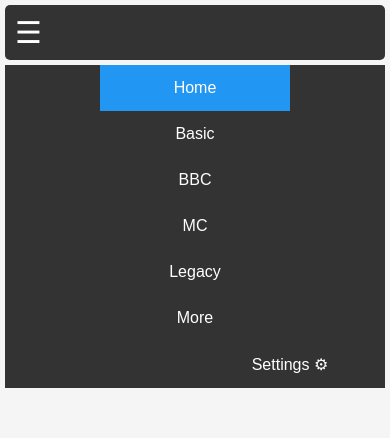
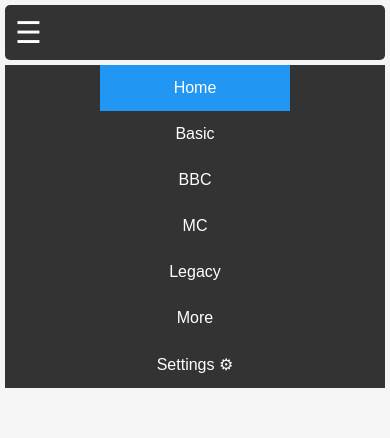
Before and after one commit to CMAUtah/ProgramCalculator, a plain HTML site: page Src/index.html in a window 390 px wide. Both pictures are taken after a click on the element "Open navigation menu". Shown: the top 438 px of the page. Drawn offline with Linux system fonts and the light colour scheme.

Commit message:
Update navbar.css

```diff
--- a/Src/Stylesheet/navbar.css
+++ b/Src/Stylesheet/navbar.css
@@ -54,10 +54,18 @@
         padding-top: 0px; /* Moves everything down when open */
     }
 
-    .navbar li {
+    .navbar li:not(.settings-link) {
         width: 50%;
         text-align: center;
     }
+
+    .settings-link {
+        width: 100%;
+        align-self: center;
+        text-align: center;
+        margin-left: 0;
+    }
+
 
     /* Make sure the hamburger menu moves with the navbar */
     .hamburger-menu {
@@ -77,6 +85,7 @@
     .hamburger-menu:hover {
         background-color: #111;
     }
+
 }
 
 .settings-link {
```
